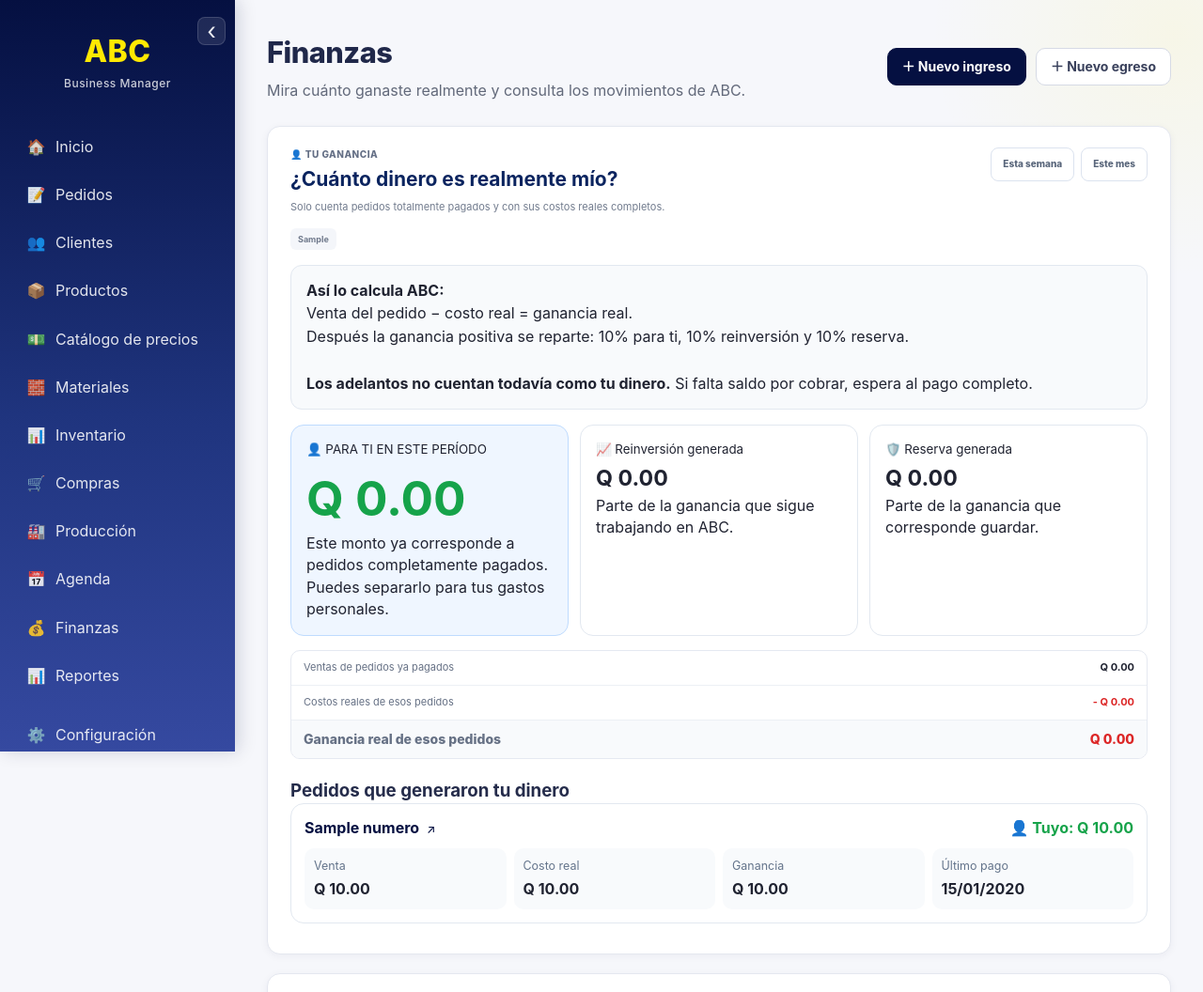
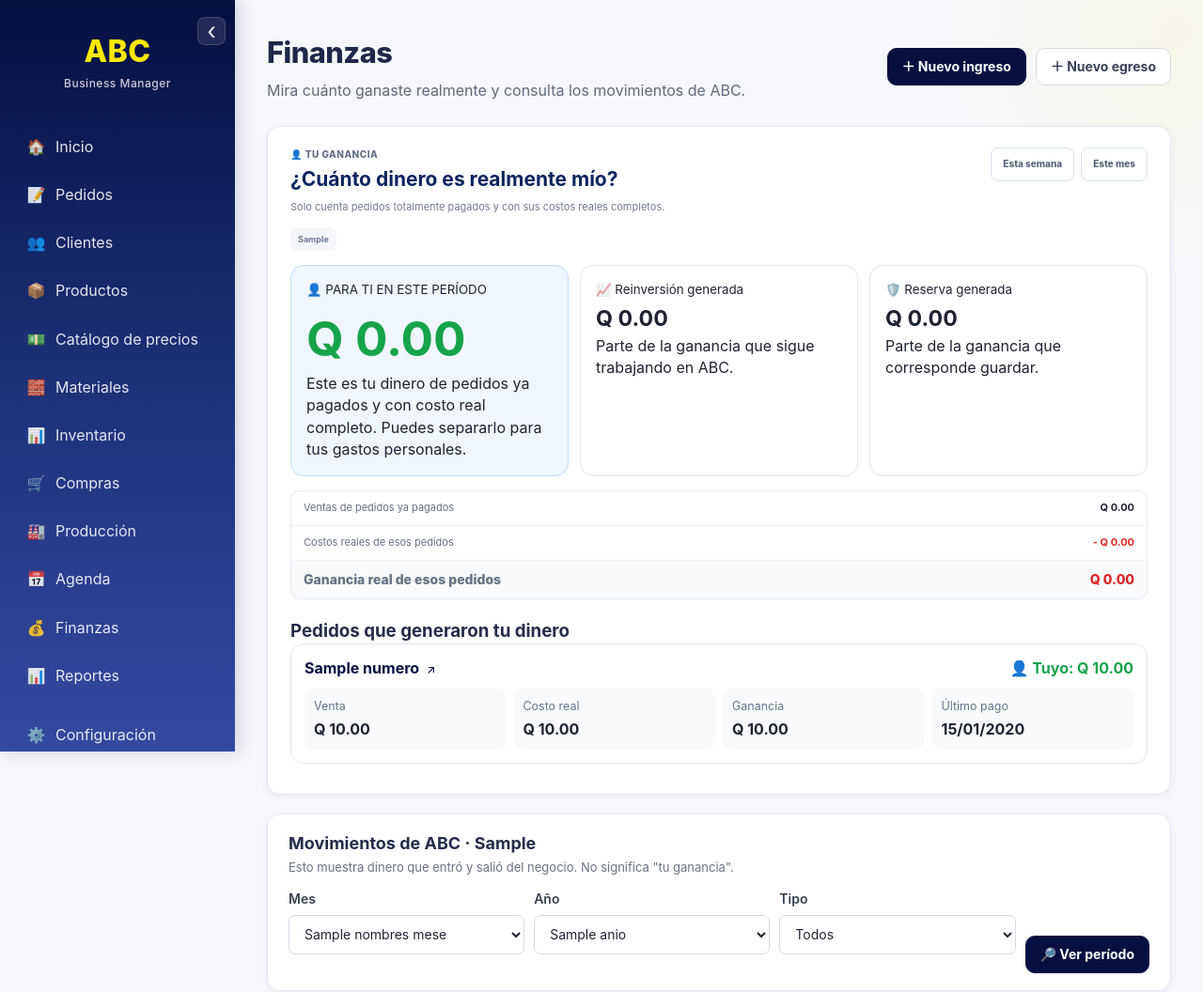
Before and after one commit to BillyDread1531/abc-business-manager, a Python web app: template templates/finanzas/index.html in a window 1280 px wide. Shown: the top 1056 px of the page at 94% size. Run offline with Jinja, Linux system fonts and the light colour scheme; the template is opened without the code that fills it: most values are stand-ins (such as "Sample title", 1, 10 or a date in 2020).

Commit message:
Corregir enlace de pedidos y simplificar finanzas

```diff
--- a/routes/pedidos.py
+++ b/routes/pedidos.py
@@ -1,6 +1,6 @@
 from flask import Blueprint, render_template, request, redirect, url_for, send_from_directory, flash
 from database import obtener_conexion
-from decimal import Decimal
+from decimal import Decimal, ROUND_HALF_UP
 import os
 import uuid
 
--- a/templates/finanzas/index.html
+++ b/templates/finanzas/index.html
@@ -110,19 +110,6 @@ Finanzas - ABC Business Manager
     </div>
 
 
-    <div class="finanzas-explicacion">
-        <strong>Así lo calcula ABC:</strong><br>
-        Venta del pedido − costo real = ganancia real.<br>
-        Después la ganancia positiva se reparte:
-        {{ "%.0f"|format(porcentaje_propietario) }}% para ti,
-        {{ "%.0f"|format(porcentaje_reinversion) }}% reinversión y
-        {{ "%.0f"|format(porcentaje_reserva) }}% reserva.
-        <br><br>
-        <strong>Los adelantos no cuentan todavía como tu dinero.</strong>
-        Si falta saldo por cobrar, espera al pago completo.
-    </div>
-
-
     <div class="ganancia-pedidos-grid">
 
         <div class="ganancia-resumen-card principal">
@@ -136,7 +123,7 @@ Finanzas - ABC Business Manager
             </strong>
 
             <p>
-                Este monto ya corresponde a pedidos completamente pagados.
+                Este es tu dinero de pedidos ya pagados y con costo real completo.
                 Puedes separarlo para tus gastos personales.
             </p>
 
@@ -239,7 +226,7 @@ Finanzas - ABC Business Manager
             {% else %}
                 pedidos con pagos o costos pendientes.
             {% endif %}
-            No se incluyen todavía en tu dinero.
+            No se suman a tu dinero hasta que estén completamente pagados y con costo real.
         </div>
 
     {% endif %}
@@ -1146,15 +1133,6 @@ Finanzas - ABC Business Manager
 
 
 <style>
-.finanzas-explicacion {
-    margin: 16px 0;
-    padding: 14px 16px;
-    border-radius: 12px;
-    background: #f8fafc;
-    border: 1px solid #e2e8f0;
-    line-height: 1.55;
-}
-
 .ganancia-pedidos-grid {
     display: grid;
     grid-template-columns: repeat(3, minmax(0, 1fr));
```
